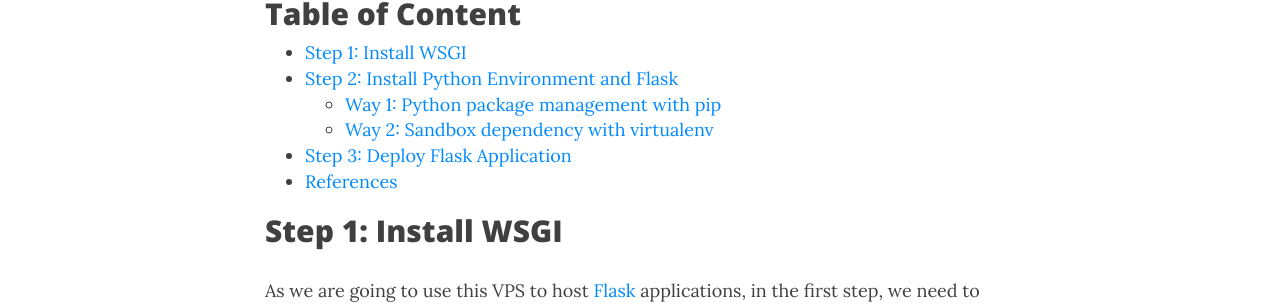
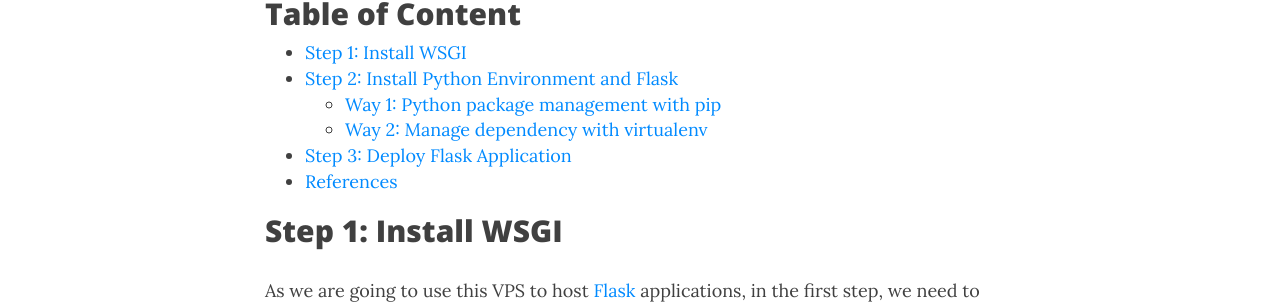
Before and after one commit to stonefl/stonefl.github.io, a Jekyll site: the page built from _posts/2017-11-15-deploy-flask-applications-on-azure-vps.md, in a window 1280 px wide and 1400 px high, scrolled down 371 px. Shown: the part 142-450 px from the top of the window. Built offline with Jekyll 4.4.1, drawn with Linux system fonts in a browser that asks for light colours; nearby versions of some CDN libraries; comment, search, counter and statistics services are not loaded; some of the changed text lies outside the part shown.

Commit message:
Update 2017-11-15-deploy-flask-applications-on-azure-vps.md

````diff
--- a/_posts/2017-11-15-deploy-flask-applications-on-azure-vps.md
+++ b/_posts/2017-11-15-deploy-flask-applications-on-azure-vps.md
@@ -59,7 +59,7 @@ pip install --user flask # for python 2.7
 pip3 install --user flask # for python 3.x
 ```
 
-### Way 2: Sandbox dependency with virtualenv
+### Way 2: Manage dependency with virtualenv
 [Virtualenv](https://virtualenv.pypa.io/en/stable/) is a tool to create isolated Python environments. The secret to virtualenv is tricking your computer into looking for and installing packages in the project directory rather than in the main Python directory, which allows you to keep them completely separate.
 
 You can install `virtualenv` for python 2.7 thorugh
````
